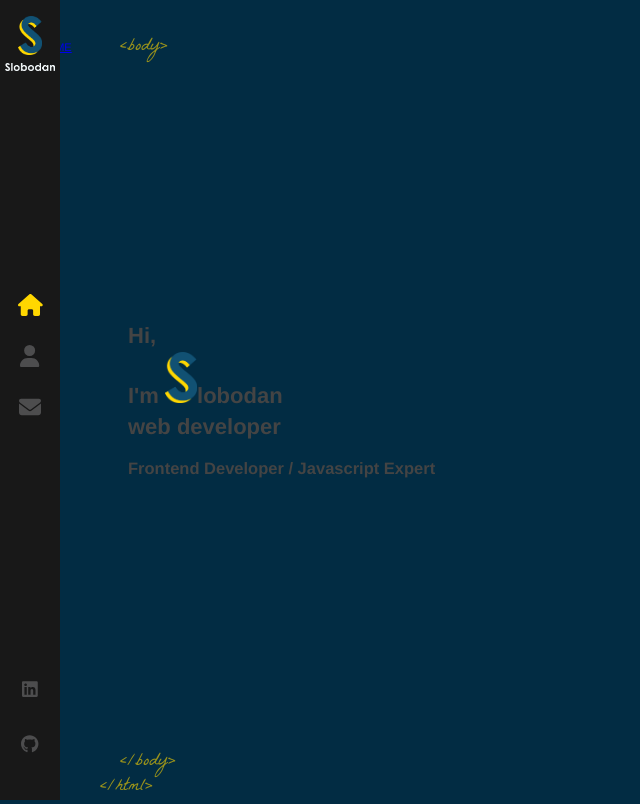
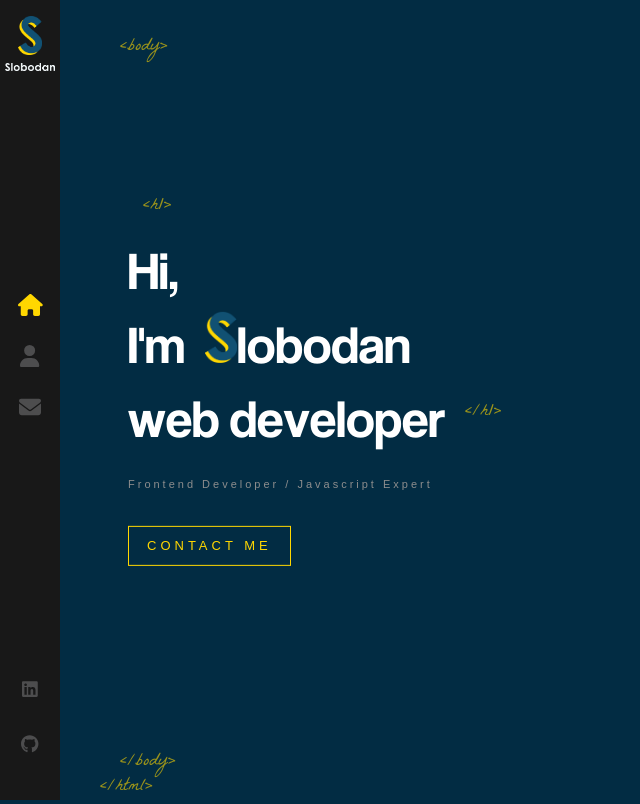
Before and after one commit to dougbostick/react_portfolio, a React (Create React App) app: page / in a window 1280 px wide. Shown: the whole page, without its empty margins (0-640 px from the left). Built offline with nearby package versions, Linux system fonts and the light colour scheme.

Commit message:
added home page animations;

```diff
--- /dev/null
+++ b/src/components/Animated Letters/index.js
@@ -0,0 +1,15 @@
+import './index.scss'
+
+const AnimatedLetters = ({ letterClass, strArray, idx }) => {
+  return (
+    <span>
+      {strArray.map((char, i) => (
+        <span key={char + i} className={`${letterClass} _${i + idx}`}>
+          {char}
+        </span>
+      ))}
+    </span>
+  )
+}
+
+export default AnimatedLetters
--- /dev/null
+++ b/src/components/Animated Letters/index.scss
@@ -0,0 +1,26 @@
+@import '../../assets/variables';
+
+.text-animate {
+  display: inline-block;
+  opacity: 0;
+  animation: bounceIn 1s 1s;
+  animation-fill-mode: forwards;
+  min-width: 10px;
+}
+
+.text-animate-hover {
+  min-width: 10px;
+  display: inline-block;
+  animation-fill-mode: both;
+
+  &:hover {
+    animation: rubberBand 1s;
+    color: $yellow;
+  }
+}
+
+@for $i from 1 through 35 {
+  .text-animate._#{$i} {
+    animation-delay: #{$i / 10}s;
+  }
+}
--- a/src/components/Home/index.js
+++ b/src/components/Home/index.js
@@ -1,22 +1,62 @@
 import LogoTitle from '../../assets/images/logo-s.png'
 import { Link } from 'react-router-dom'
 import './index.scss'
+import AnimatedLetters from '../Animated Letters'
+import { useState, useEffect } from 'react'
 
 const Home = () => {
+  const [letterClass, setLetterClass] = useState('text-animate')
+  const nameArray = ['l', 'o', 'b', 'o', 'd', 'a', 'n']
+  const jobArray = [
+    'w',
+    'e',
+    'b',
+    ' ',
+    'd',
+    'e',
+    'v',
+    'e',
+    'l',
+    'o',
+    'p',
+    'e',
+    'r',
+  ]
+
+  useEffect(() => {
+    setTimeout(() => {
+      return setLetterClass('text-animate-hover')
+    }, 4000)
+  }, [])
+
   return (
     <div className="container home-page">
       <div className="text-zone">
         <h1>
-          Hi, <br /> I'm <img src={LogoTitle} alt="developer" />
-          lobodan
+          <span className={letterClass}>H</span>
+          <span className={`${letterClass} _12`}>i,</span>
           <br />
-          web developer
+          <span className={`${letterClass} _13`}>I</span>
+          <span className={`${letterClass} _14`}>'m</span>
+
+          <img src={LogoTitle} alt="developer" />
+          <AnimatedLetters
+            letterClass={letterClass}
+            strArray={nameArray}
+            idx={15}
+          />
+          <br />
+          <AnimatedLetters
+            letterClass={letterClass}
+            strArray={jobArray}
+            idx={22}
+          />
         </h1>
         <h2>Frontend Developer / Javascript Expert</h2>
+        <Link to="/contact" className="flat-button">
+          CONTACT ME
+        </Link>
       </div>
-      <Link to="/contact" className="flat-button">
-        CONTACT ME
-      </Link>
     </div>
   )
 }
--- a/src/components/Home/index.scss
+++ b/src/components/Home/index.scss
@@ -1,3 +1,5 @@
+@import '../../assets/variables';
+
 .home-page {
   .text-zone {
     position: absolute;
@@ -9,8 +11,71 @@
   }
 
   h1 {
+    color: white;
+    font-size: 53px;
+    margin: 0;
+    font-family: 'Coolvetica';
+    font-weight: 400;
+
+    &::before {
+      content: '<h1>';
+      font-family: 'La Belle Aurore';
+      color: $yellow;
+      font-size: 18px;
+      position: absolute;
+      margin-top: -40px;
+      left: 15px;
+      opacity: 0.6;
+    }
+
+    &::after {
+      content: '</h1>';
+      font-family: 'La Belle Aurore';
+      color: $yellow;
+      font-size: 18px;
+      position: absolute;
+      margin-top: 18px;
+      margin-left: 20px;
+      animation: fadeIn 1s 1.7s backwards;
+      opacity: 0.6;
+    }
     img {
       width: 32px;
+      margin-left: 20px;
+      opacity: 0;
+      height: auto;
+      animation: rotateIn 1s linear both;
+      animation-delay: 1.4s;
+    }
+  }
+
+  h2 {
+    color: #8d8d8d;
+    margin-top: 20px;
+    font-weight: 400;
+    font-size: 11px;
+    font-family: sans-serif;
+    letter-spacing: 3px;
+    animation: fadeIn 1s 1.8s backwards;
+  }
+
+  .flat-button {
+    color: $yellow;
+    font-size: 13px;
+    font-weight: 400;
+    letter-spacing: 4px;
+    font-family: sans-serif;
+    text-decoration: none;
+    padding: 10px 18px;
+    border: 1px solid $yellow;
+    margin-top: 25px;
+    float: left;
+    animation: fadeIn 1s 1.8s backwards;
+    white-space: nowrap;
+
+    &:hover {
+      background: $yellow;
+      color: #333;
     }
   }
 }
```
